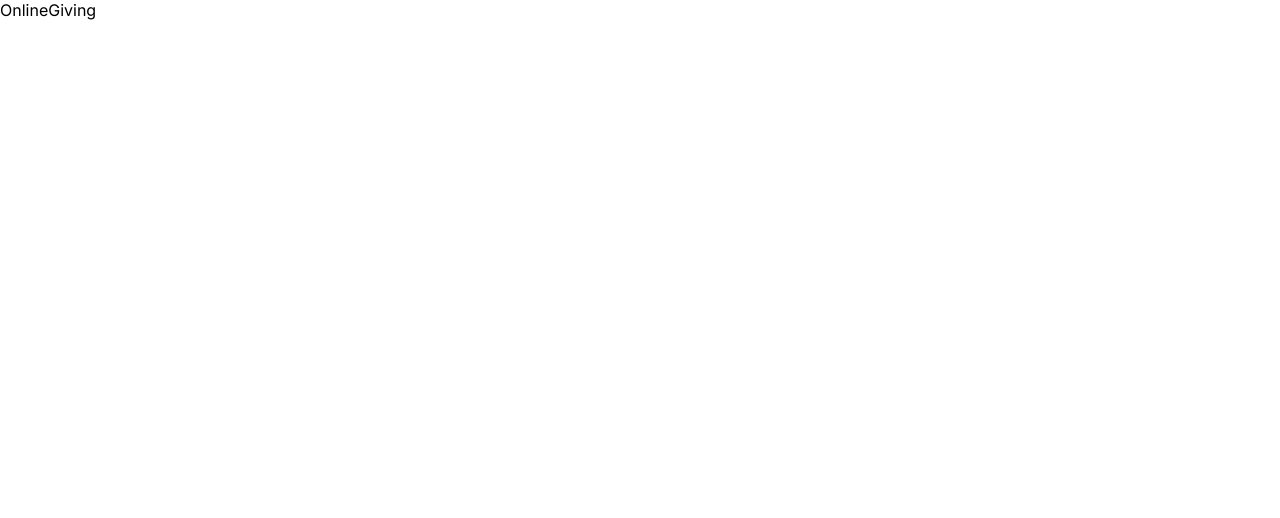
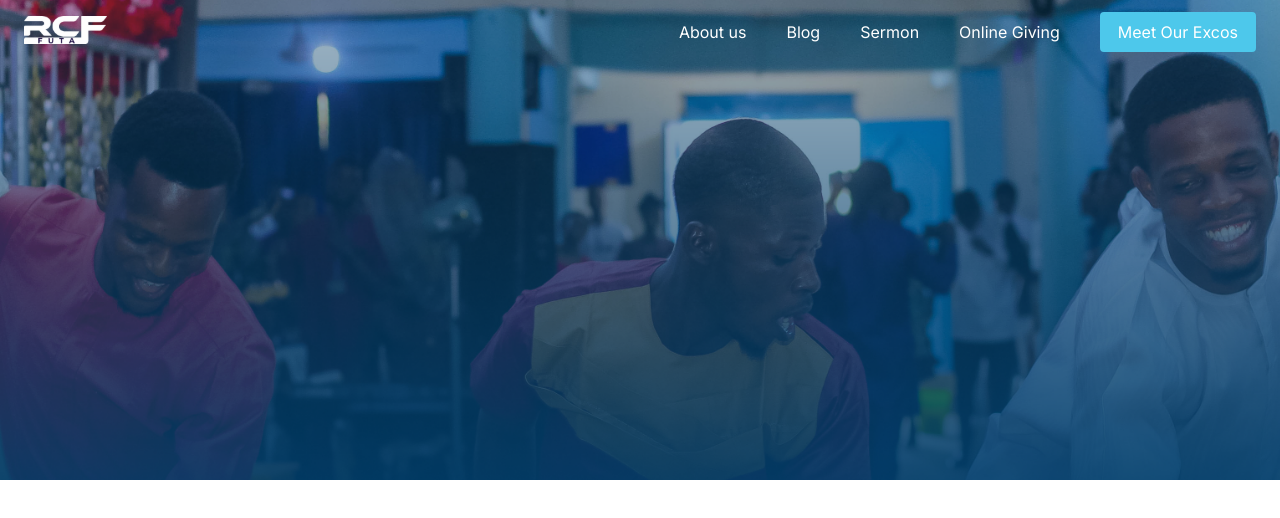
Before and after one commit to rcffuta/Rcf_frontend, a React (Create React App) app: page /online_giving in a window 1280 px wide. Shown: the top 518 px of the page. Built offline with nearby package versions, Linux system fonts and the light colour scheme.

Commit message:
update onlinegiving omponent

```diff
--- a/src/Pages/OnlineGiving/OnlineGiving.css
+++ b/src/Pages/OnlineGiving/OnlineGiving.css
@@ -0,0 +1,20 @@
+  OnlineGiving{
+    height:200vh
+
+  }
+
+  .online-giving-container {
+    position: relative;
+  }
+
+  .online-giving-container::before {
+    content: "";
+    position: fixed;
+    top: 0;
+    left: 0;
+    width: 100%;
+    height: 60%;
+    background-image: url('../../Assets/Online.png');
+    background-size: cover;
+    z-index: -1;
+  }
--- a/src/Pages/OnlineGiving/OnlineGiving.js
+++ b/src/Pages/OnlineGiving/OnlineGiving.js
@@ -1,10 +1,14 @@
-import React from 'react'
-import "./OnlineGiving.css"
+import React from 'react';
+import './OnlineGiving.css';
+import Navbar from '../../Component/Navbar/Navbar';
 
 const OnlineGiving = () => {
   return (
-    <div>OnlineGiving</div>
-  )
+    <div className="online-giving-container">
+      <Navbar />
+
+    </div>
+  );
 }
 
-export default OnlineGiving
+export default OnlineGiving;
```
Also changed, not shown: src/Assets/Online.png (added).
